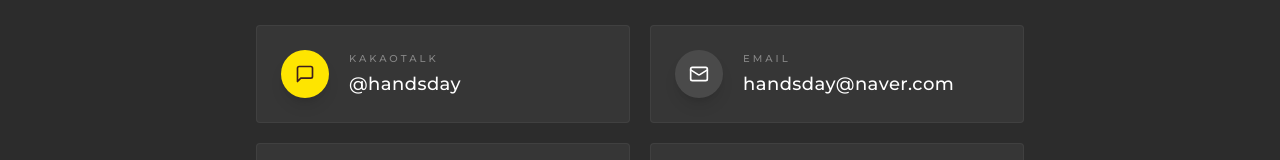
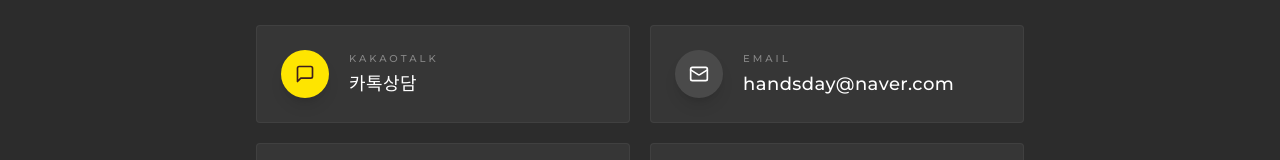
Before and after one commit to handsday2026-afk/handsday-hp, a React (Vite) app: page /request in a window 1280 px wide. Shown: the part 295-455 px from the top of the page. Built offline with nearby package versions, Linux system fonts and the light colour scheme; a web font is replaced by a local one.

Commit message:
fix: update KakaoTalk inquiry link and label

```diff
--- a/src/pages/RequestPage.tsx
+++ b/src/pages/RequestPage.tsx
@@ -4,8 +4,8 @@
     {
         icon: MessageSquare,
         label: 'KakaoTalk',
-        value: '@handsday',
-        href: 'https://pf.kakao.com/_handsday',
+        value: '카톡상담',
+        href: 'https://pf.kakao.com/_TyQuX',
         bgClass: 'bg-[#FEE500]',
         iconColor: 'text-[#3C1E1E]',
     },
@@ -83,7 +83,7 @@
                             최적의 인테리어 솔루션을 제안해 드립니다.
                         </p>
 
-                        <a href="https://pf.kakao.com/_handsday" target="_blank" rel="noopener noreferrer"
+                        <a href="https://pf.kakao.com/_TyQuX" target="_blank" rel="noopener noreferrer"
                             className="inline-flex items-center gap-3 text-gold text-xs uppercase tracking-[3px] border border-gold/30 px-6 py-3 rounded-full hover:bg-gold hover:text-charcoal transition-all duration-300">
                             <MessageSquare size={14} />
                             <span>Inquire via KakaoTalk</span>
```
